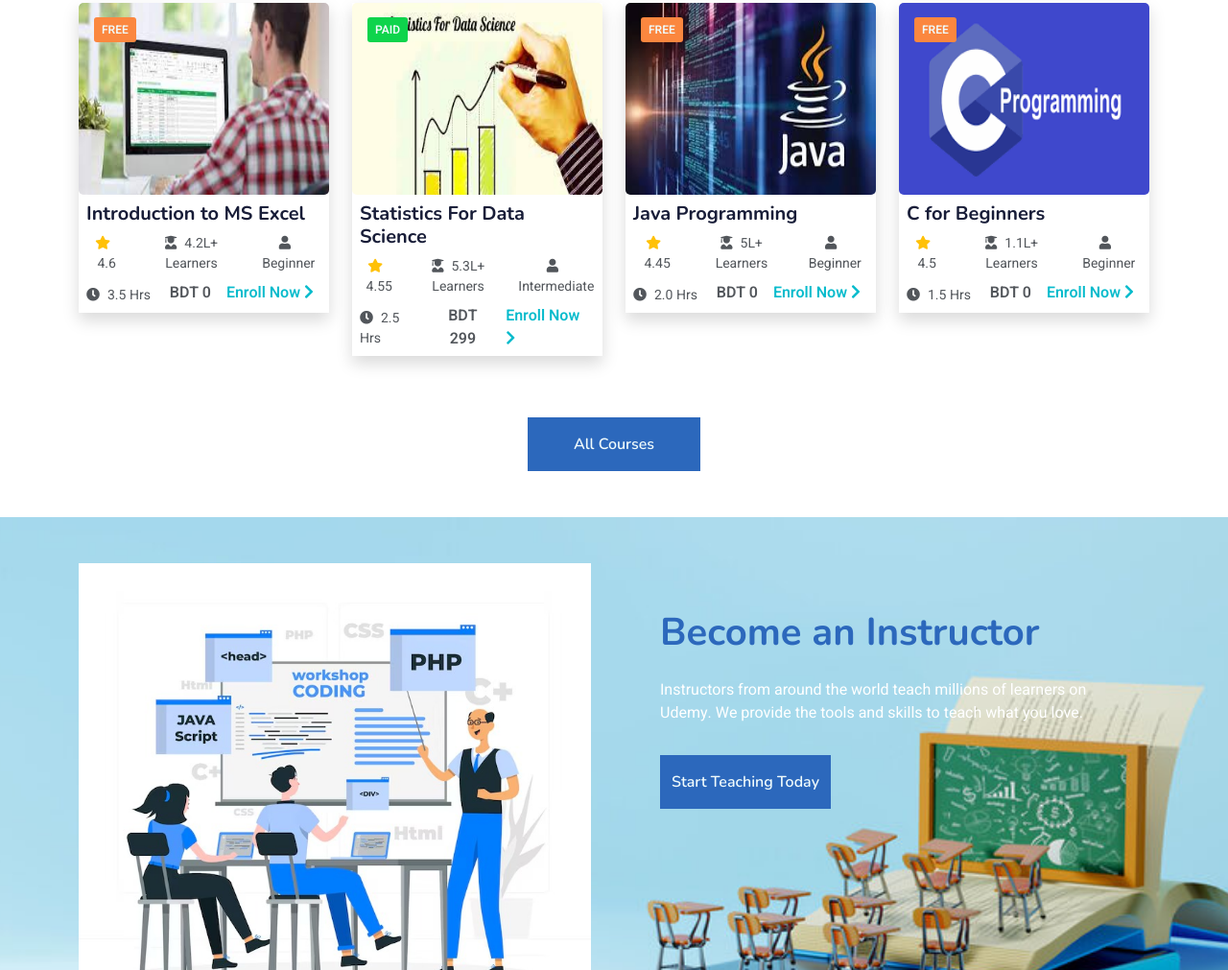
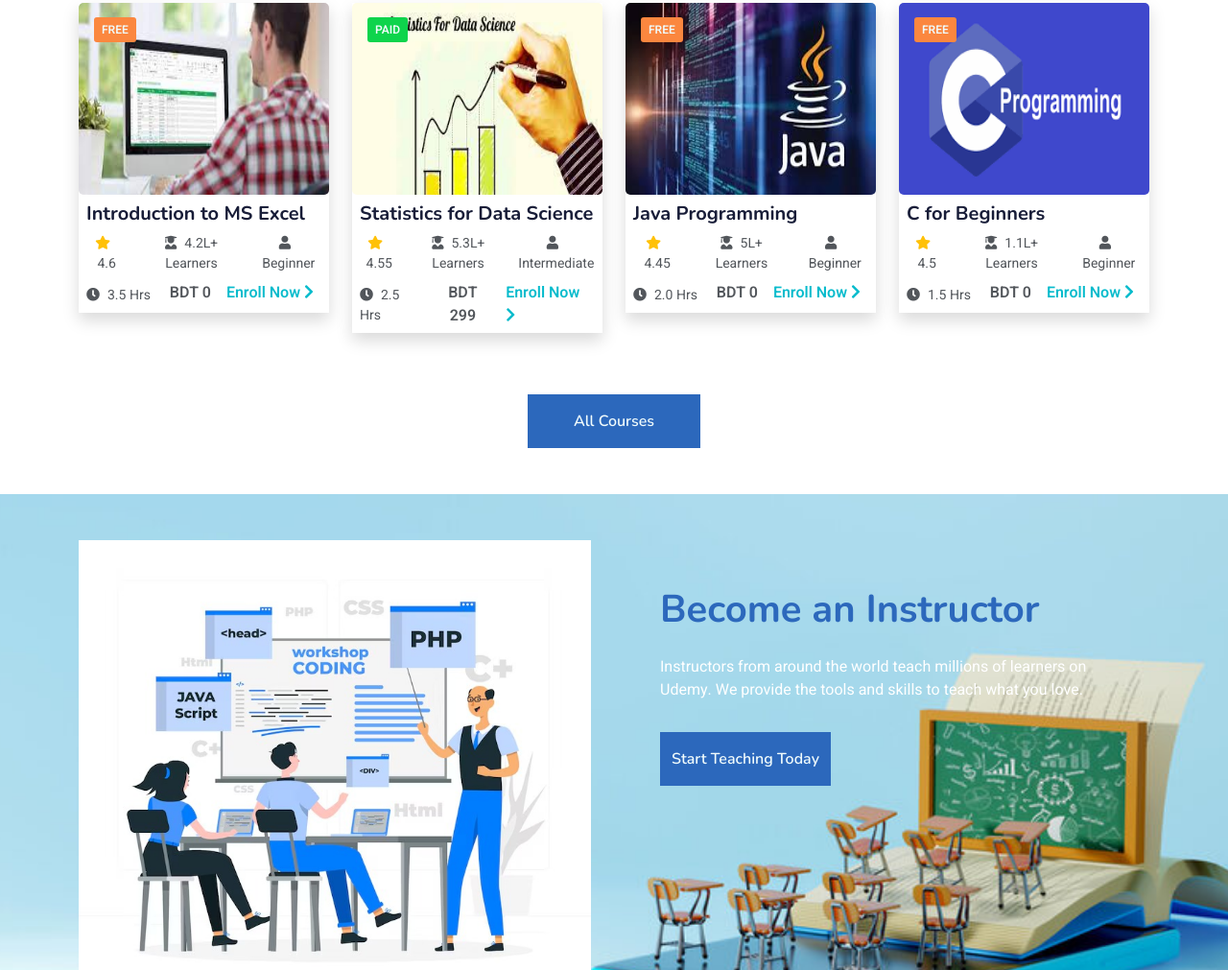
Before and after one commit to AvisheikhKundu/CodeEra, a plain HTML site: page index.html in a window 1280 px wide. Shown: the part 4003-5014 px from the top of the page at 96% size. Drawn offline with nearby package versions, Linux system fonts and the light colour scheme; files that its build step writes are made by us from their sources.

Commit message:
add new changes of code

```diff
--- a/index.html
+++ b/index.html
@@ -655,7 +655,7 @@
                         </div>
                         <div class="p-2 pb-0">
 
-                            <h5 class="mb-1">Statistics For Data Science
+                            <h5 class="mb-1">Statistics for Data Science
 
 
                             </h5>
```
